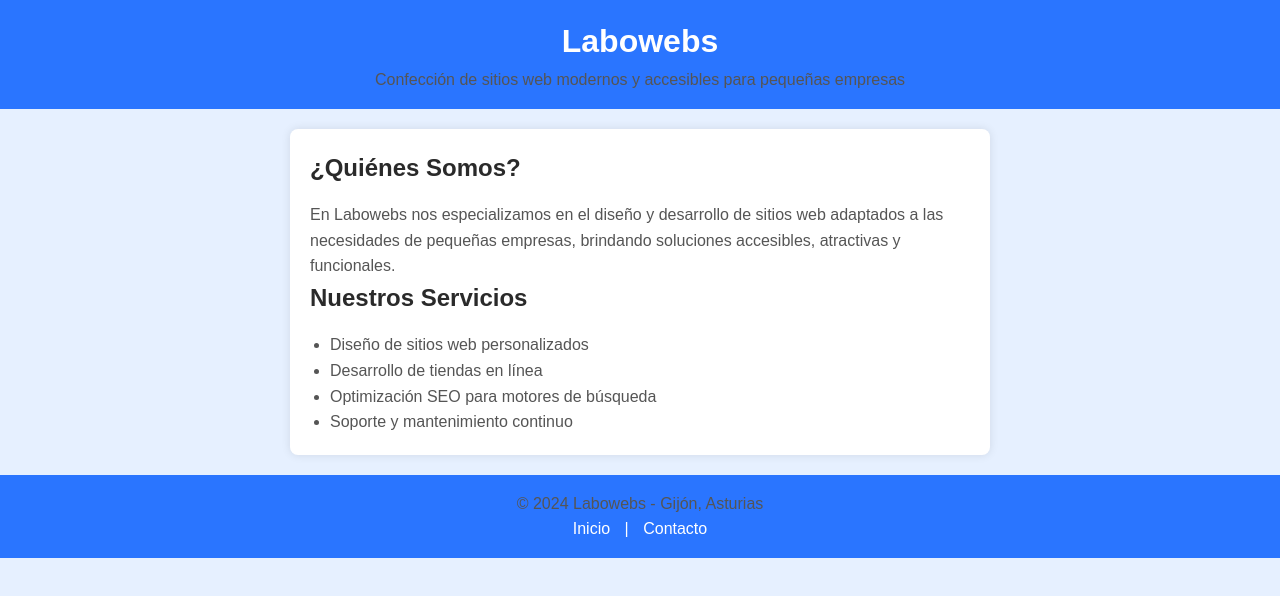
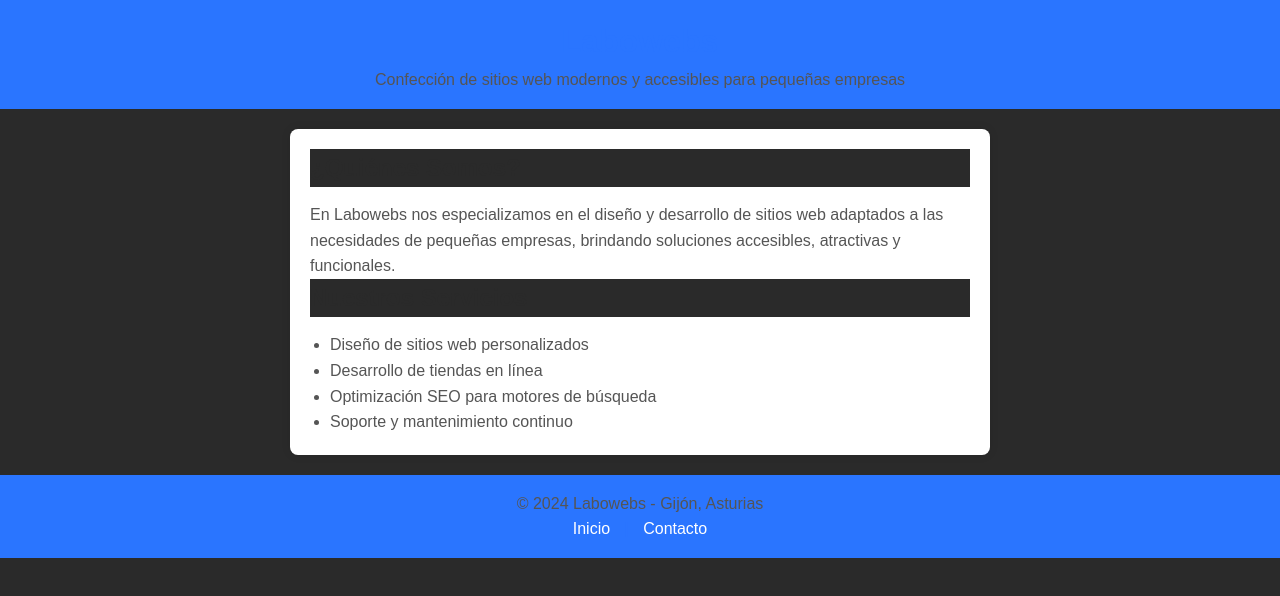
Before and after one commit to alvarora62/despliegue24gitEntregable, a plain HTML site: page index.html in a window 1280 px wide. Drawn offline with Linux system fonts and the light colour scheme.

Commit message:
cambiados estilos

```diff
--- a/css/estilos.css
+++ b/css/estilos.css
@@ -8,7 +8,7 @@
     font-family: Arial, sans-serif;
     color: #2a2a2a;
     line-height: 1.6;
-    background-color: #e6f0ff;
+    background-color: #2a2a2a;
     display: flex;
     flex-direction: column;
     min-height: 100vh;
@@ -16,7 +16,7 @@
 
 header, footer {
     background-color: #2a75ff;
-    color: #ffffff;
+    color: #2a75ff;
     text-align: center;
     padding: 1em 0;
 }
@@ -37,6 +37,7 @@
 h2 {
     color: #2a2a2a;
     margin-bottom: 15px;
+    background-color: #2a2a2a;
 }
 
 p, li {
```
